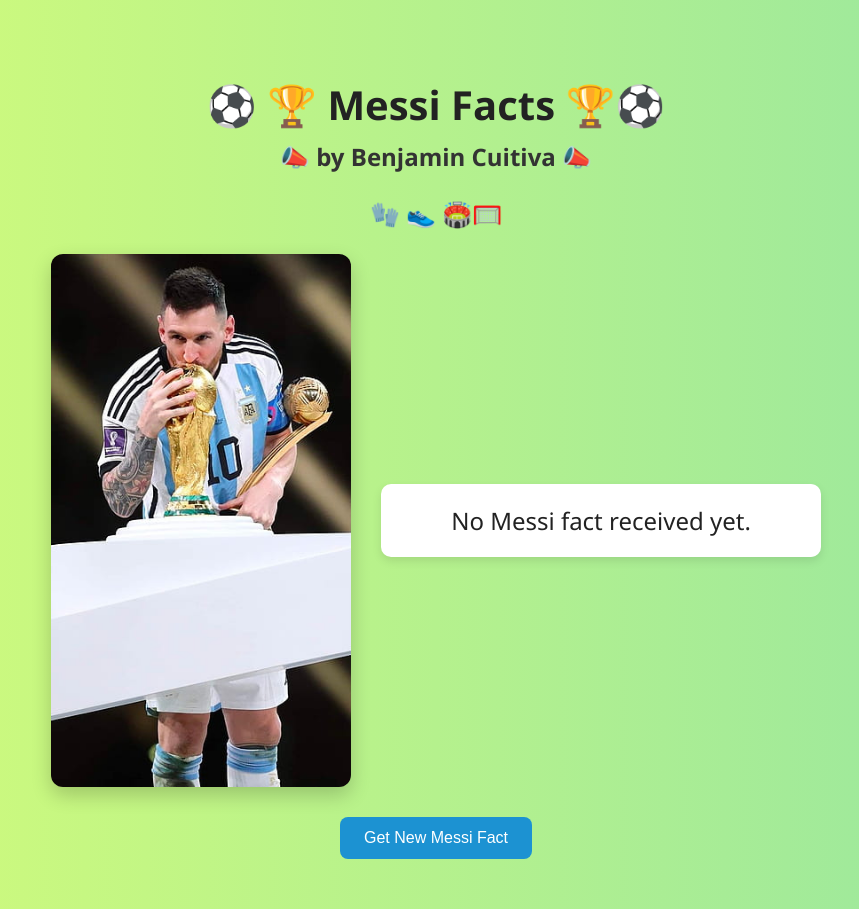
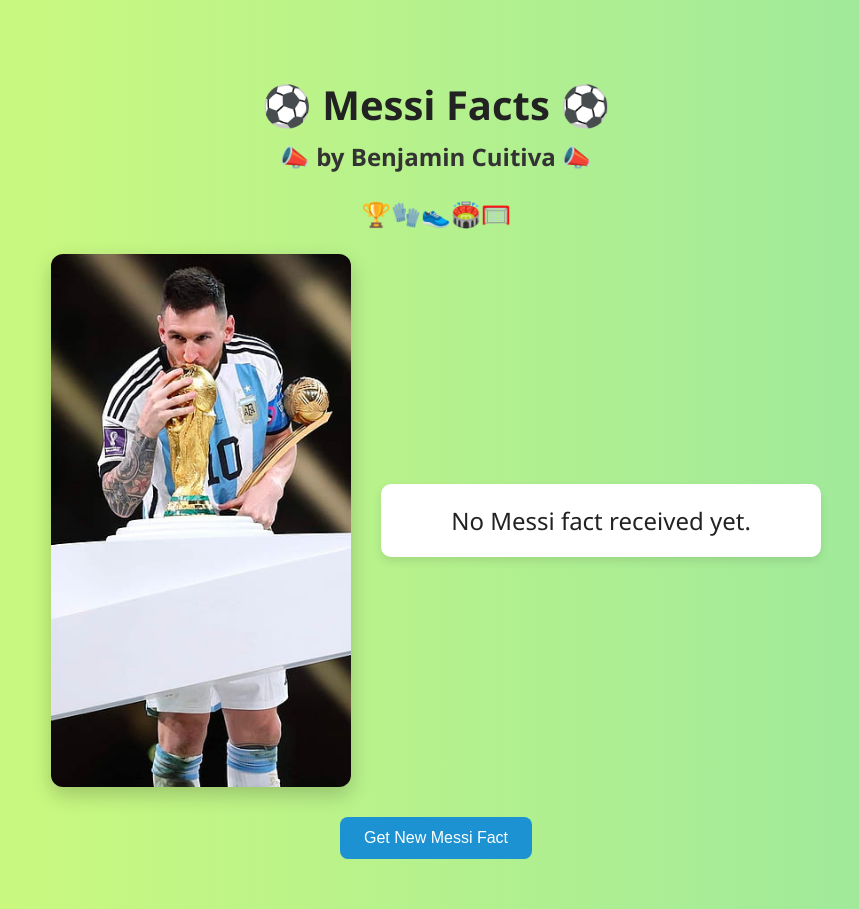
Before and after one commit to johanna-codes/messi-facts, a plain HTML site: page index.html in a window 1280 px wide. Shown: the whole page, without its empty margins (204-1063 px from the left). Drawn offline with Linux system fonts and the light colour scheme.

Commit message:
Other changes

```diff
--- a/index.html
+++ b/index.html
@@ -13,9 +13,9 @@
 </head>
 <body>
 
-  <h1>⚽ 🏆 Messi Facts 🏆⚽</h1>
+  <h1>⚽ Messi Facts ⚽</h1>
   <h2> 📣 by Benjamin Cuitiva 📣 </h2>
-  <h2>🧤 👟 🏟️🥅</h2>
+  <h2>🏆🧤👟🏟️🥅</h2>
 
   <div class="fact-container">
     <img src="messi-kissing-the-world-cup.jpg" alt="Messi holding the World Cup trophy" class="messi-photo">
```
